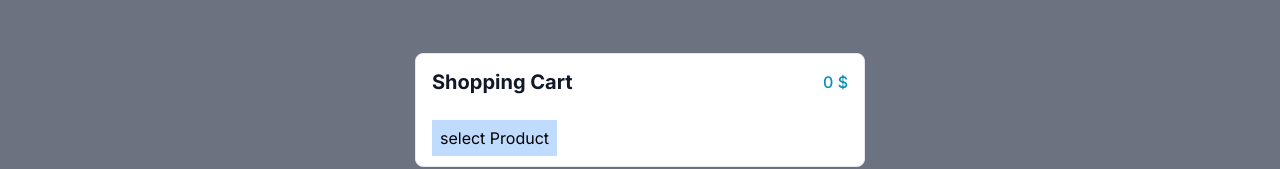
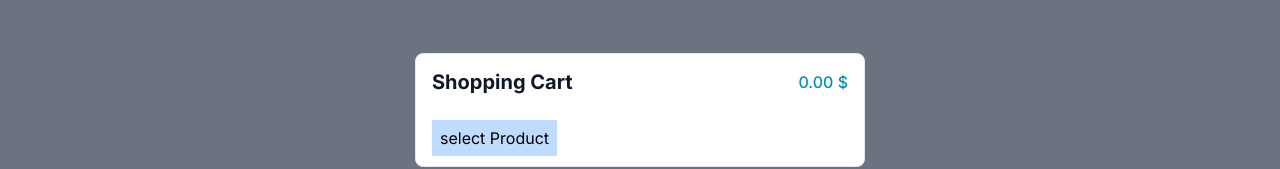
Before and after one commit to Ehsan-c137/reduxtToolkit_RTK, a Next.js app: page /cart in a window 1280 px wide. Shown: the part 348-517 px from the top of the page. Built offline with nearby package versions, Linux system fonts and the light colour scheme; what next-redux-wrapper would draw is missing.

Commit message:
fixed too much number in subtotal

```diff
--- a/src/components/Cart.jsx
+++ b/src/components/Cart.jsx
@@ -8,11 +8,12 @@ export function Cart() {
     const subTotal = useSelector((state)=> state.cart.subtotal)
     const cartList = useSelector((state)=> state.cart.cartList)
     console.log(cartList)
+
     return (<Card className="p-4 max-w-xl w-[450px]">
       <div className="mb-4 flex items-center justify-between">
         <h5 className="text-xl font-bold leading-none text-gray-900 dark:text-white">Shopping Cart</h5>
         <h5  className="text-md font-medium text-cyan-600 hover:underline dark:text-cyan-500">
-          {subTotal}{' '}$
+          {subTotal?.toFixed(2)}{' '}$
         </h5>
       </div>
       <div className="flow-root">
```
